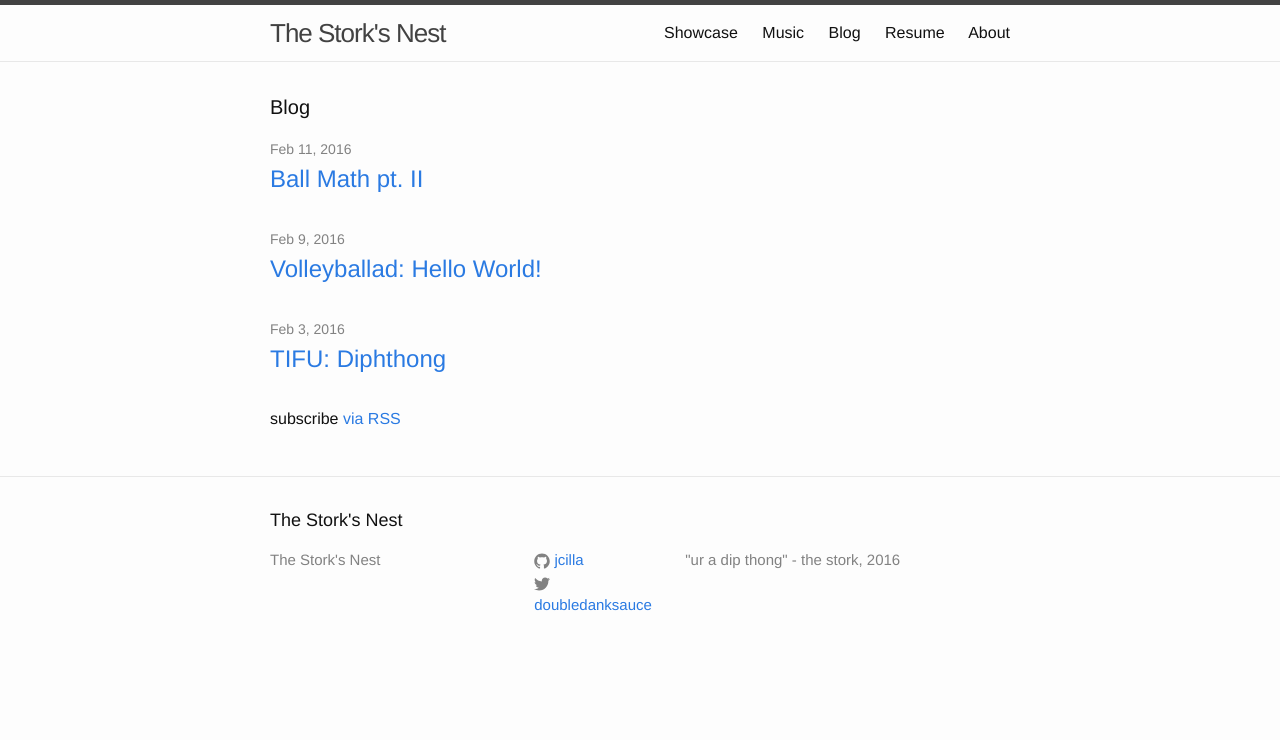
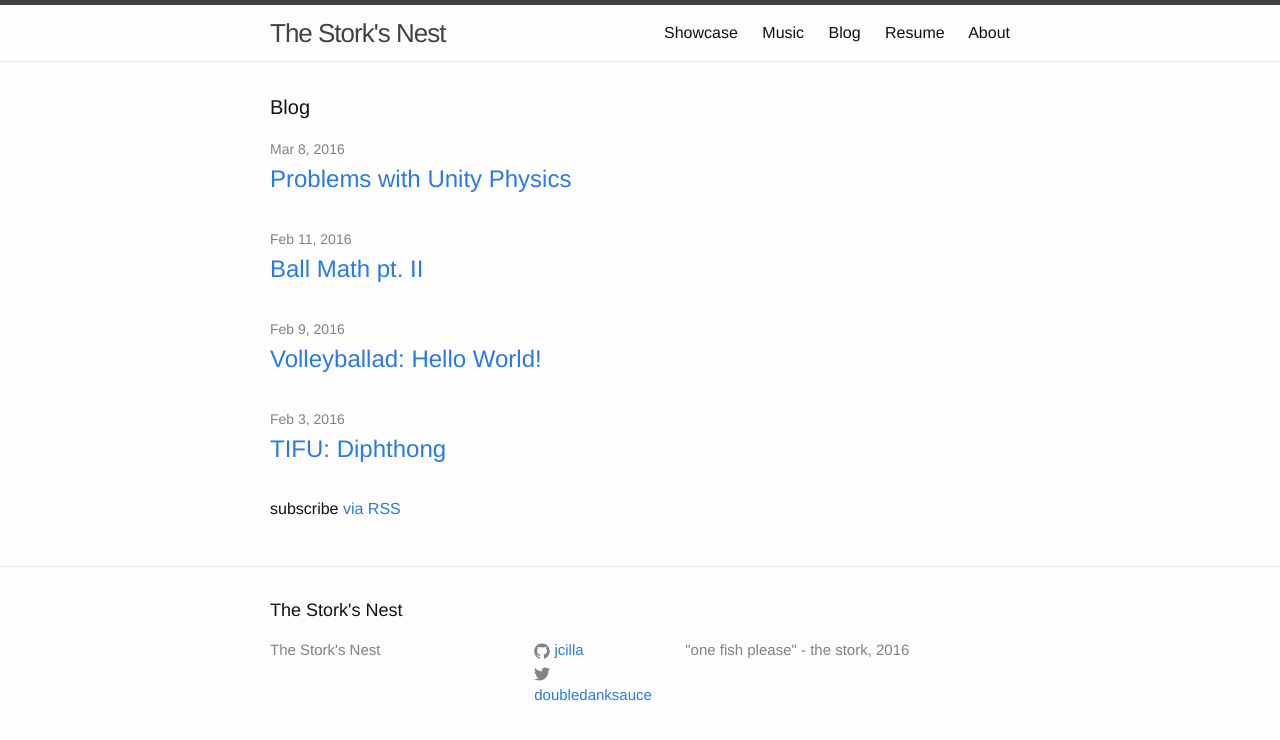
Before and after one commit to jcilla/jcilla.github.io, a Jekyll site: the page built from blog/index.html, in a window 1280 px wide. Shown: the top 740 px of the page. Built offline with Jekyll 4.4.1, drawn with Linux system fonts in a browser that asks for light colours.

Commit message:
update lol

```diff
--- a/_config.yml
+++ b/_config.yml
@@ -9,7 +9,7 @@
 title: The Stork's Nest
 email: # nope
 description: > # this means to ignore newlines until "baseurl:"
-  "ur a dip thong" - the stork, 2016
+  "one fish please" - the stork, 2016
 baseurl: "" # the subpath of your site, e.g. /blog
 url: "http://jcilla.github.io" # the base hostname & protocol for your site
 twitter_username: doubledanksauce
--- a/index.html
+++ b/index.html
@@ -4,4 +4,6 @@
 
 <div class="home">
 
+<img src="res/stork_big.png" alt="Stork Image">
+
 </div>
```
Also changed, not shown: _posts/2016-03-07-unity-no-enclosed-collision.markdown (added, +11 -0 lines), showcase/index.html (+22 -3 lines), res/showcase/beached.png (added), res/showcase/wally.jpg (added), res/stork_big.png (added), res/stork_icon.png (added).
